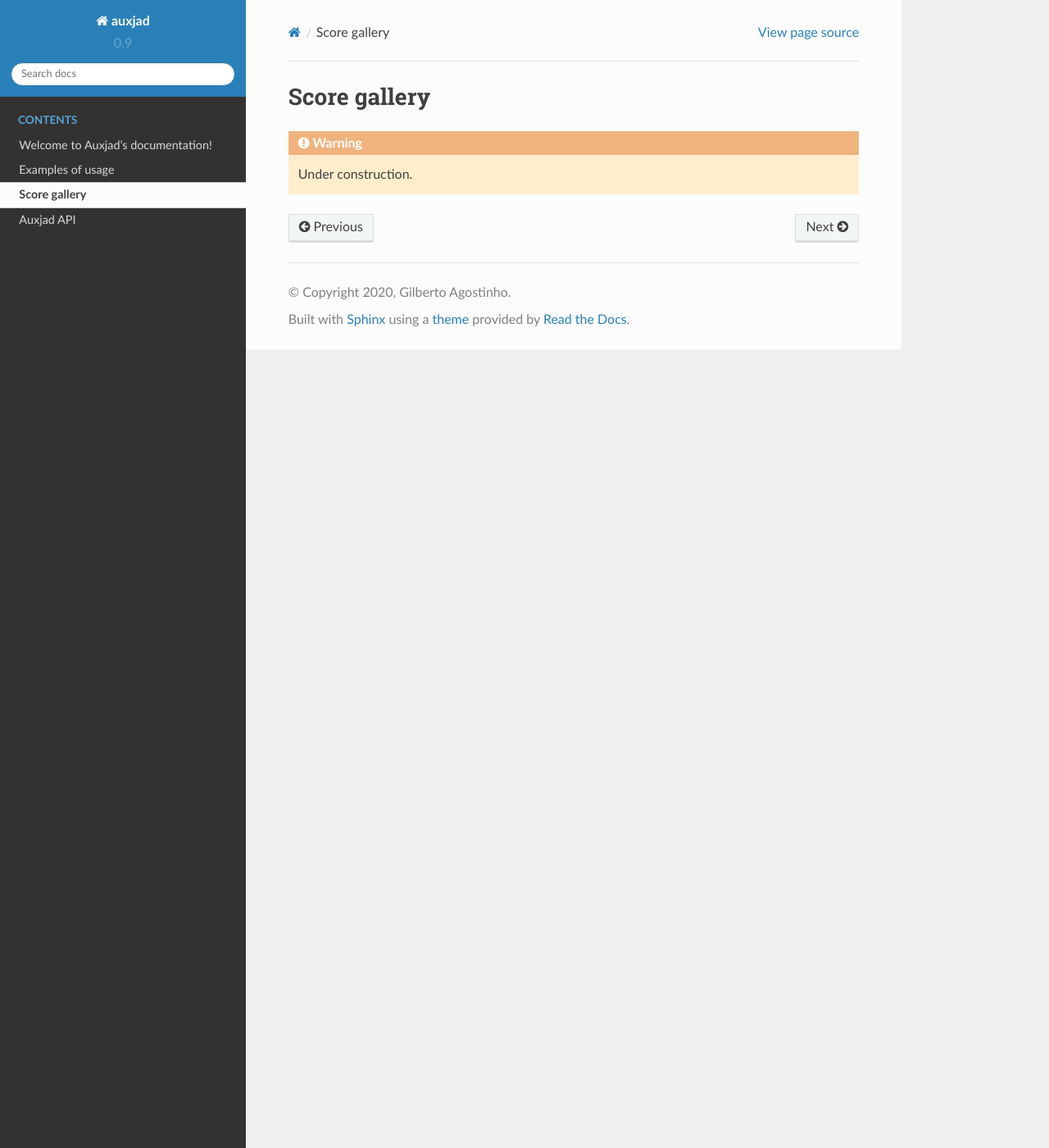
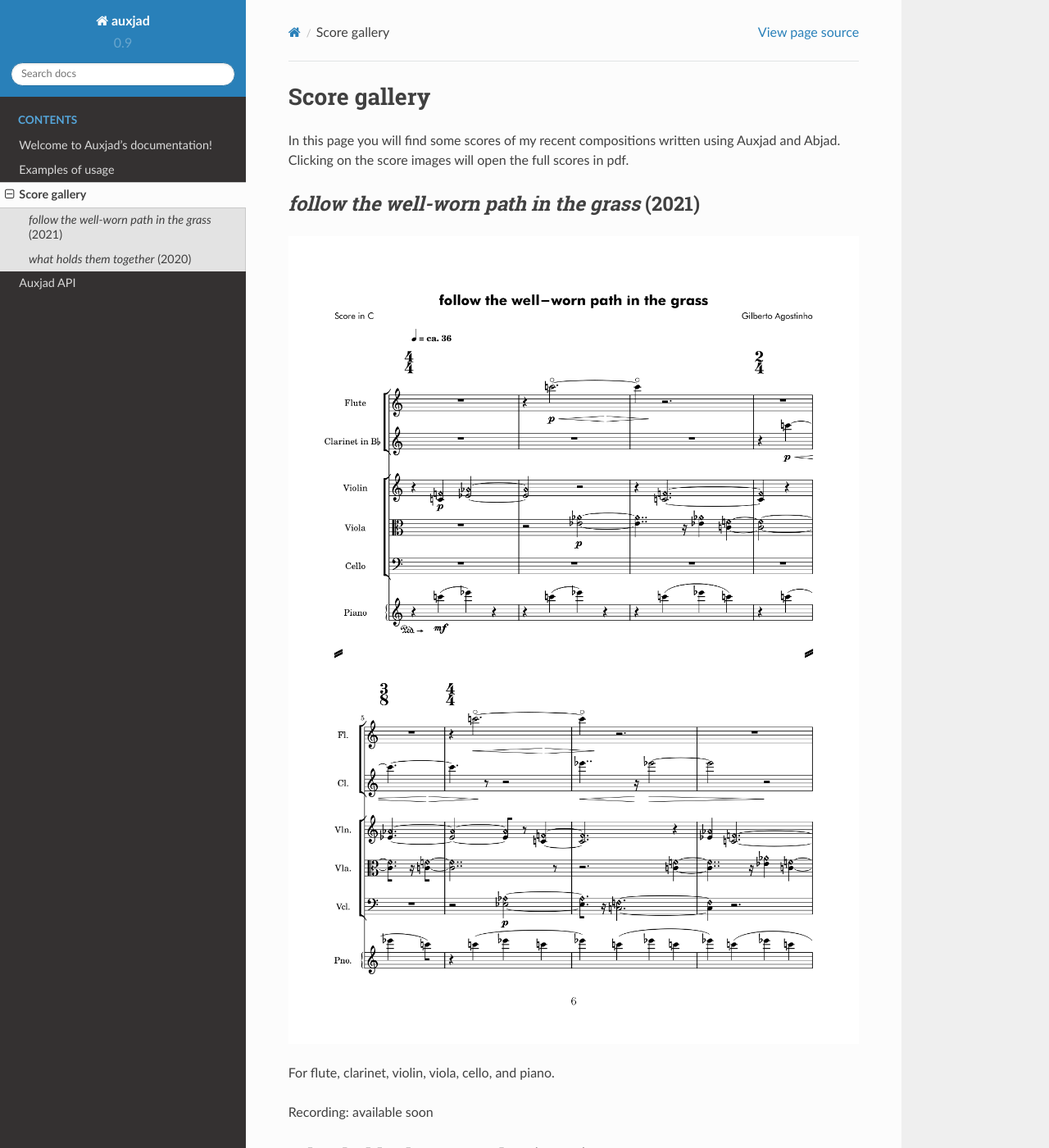
Before and after one commit to gilbertohasnofb/auxjad, a Sphinx documentation site: the page built from docs/score_gallery/index.rst, in a window 1280 px wide and 1400 px high. Shown: the whole window at 82% size. Built offline with Sphinx 7.4.7 and the Read the Docs theme 2.0.0, drawn with Linux system fonts in a browser that asks for light colours; some of the changed text lies outside the part shown.

Commit message:
adding initial scores to score gallery

```diff
--- a/docs/score_gallery/index.rst
+++ b/docs/score_gallery/index.rst
@@ -1,8 +1,33 @@
 Score gallery
 =============
 
-.. In this page you will find some scores
+In this page you will find some scores of my recent compositions written using Auxjad and Abjad. Clicking on the score images will open the full scores in pdf.
 
-..  warning::
 
-    Under construction.
+*follow the well-worn path in the grass* (2021)
+###############################################
+
+|score follow the well-worn path in the grass|
+
+For flute, clarinet, violin, viola, cello, and piano.
+
+Recording: available soon
+
+
+*what holds them together* (2020)
+#################################
+
+|score what holds them together|
+
+For portative organ. Dedicated to Ryszard Lubieniecki.
+
+Recording: https://soundcloud.com/gilberto-agostinho/what-holds-them-together
+
+
+
+
+.. |score follow the well-worn path in the grass| image:: https://raw.githubusercontent.com/gilbertohasnofb/auxjad/master/assets/score-follow-the-well-worn-path-in-the-grass.png
+   :target: https://raw.githubusercontent.com/gilbertohasnofb/auxjad/master/assets/score-follow-the-well-worn-path-in-the-grass.pdf
+
+.. |score what holds them together| image:: https://raw.githubusercontent.com/gilbertohasnofb/auxjad/master/assets/score-what-holds-them-together.png
+   :target: https://raw.githubusercontent.com/gilbertohasnofb/auxjad/master/assets/score-what-holds-them-together.pdf
```
Also changed, not shown: assets/score-follow-the-well-worn-path-in-the-grass.png (added), assets/score-what-holds-them-together.png (added), 2 other files.
